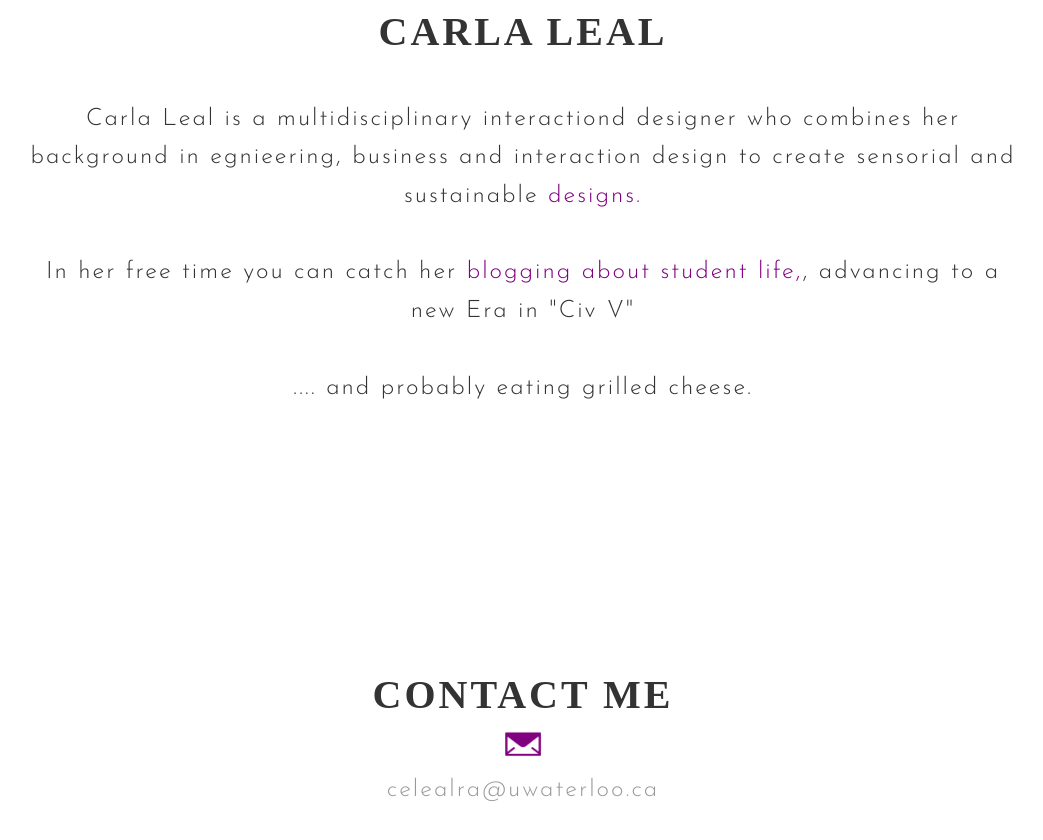
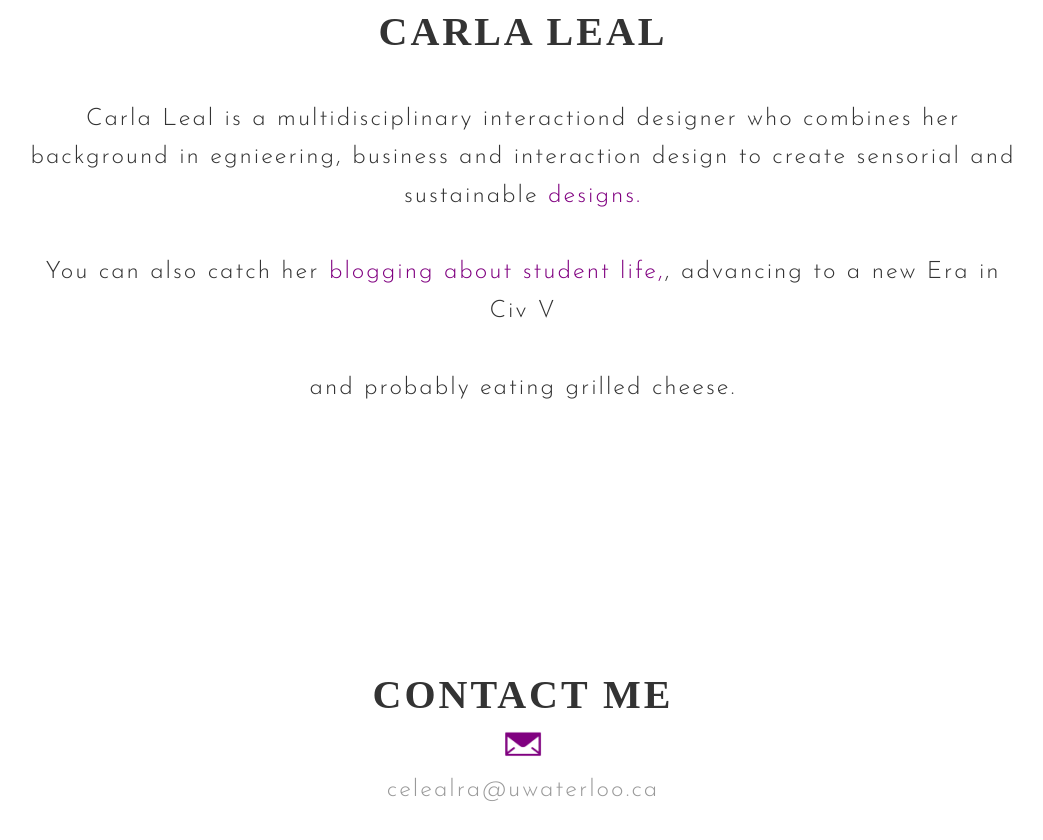
Before and after one commit to carlaesperanza/carlaesperanza.github.io, a Jekyll site: the page built from index.html, in a window 1280 px wide and 900 px high, scrolled down 1374 px. Shown: the top 840 px of the window, without its empty margins (117-1160 px from the left). Built offline with Jekyll 4.4.1, drawn with Linux system fonts in a browser that asks for light colours; some web fonts are replaced.

Commit message:
Update index.html

```diff
--- a/index.html
+++ b/index.html
@@ -150,10 +150,10 @@
         sensorial and sustainable <a href="http://carlalealramos.com/portfolio.html">designs.</a>
       <br>
       <br>
-        In her free time you can catch her <a href="http://successobsess.tumblr.com">blogging about student life,</a>, advancing to a new Era in "Civ V"
+        You can also catch her <a href="http://successobsess.tumblr.com">blogging about student life,</a>, advancing to a new Era in Civ V
         <br>
         <br>
-        .... and probably eating grilled cheese. </p>
+        and probably eating grilled cheese. </p>
 
       <div class="two spacing"></div>
 
```
